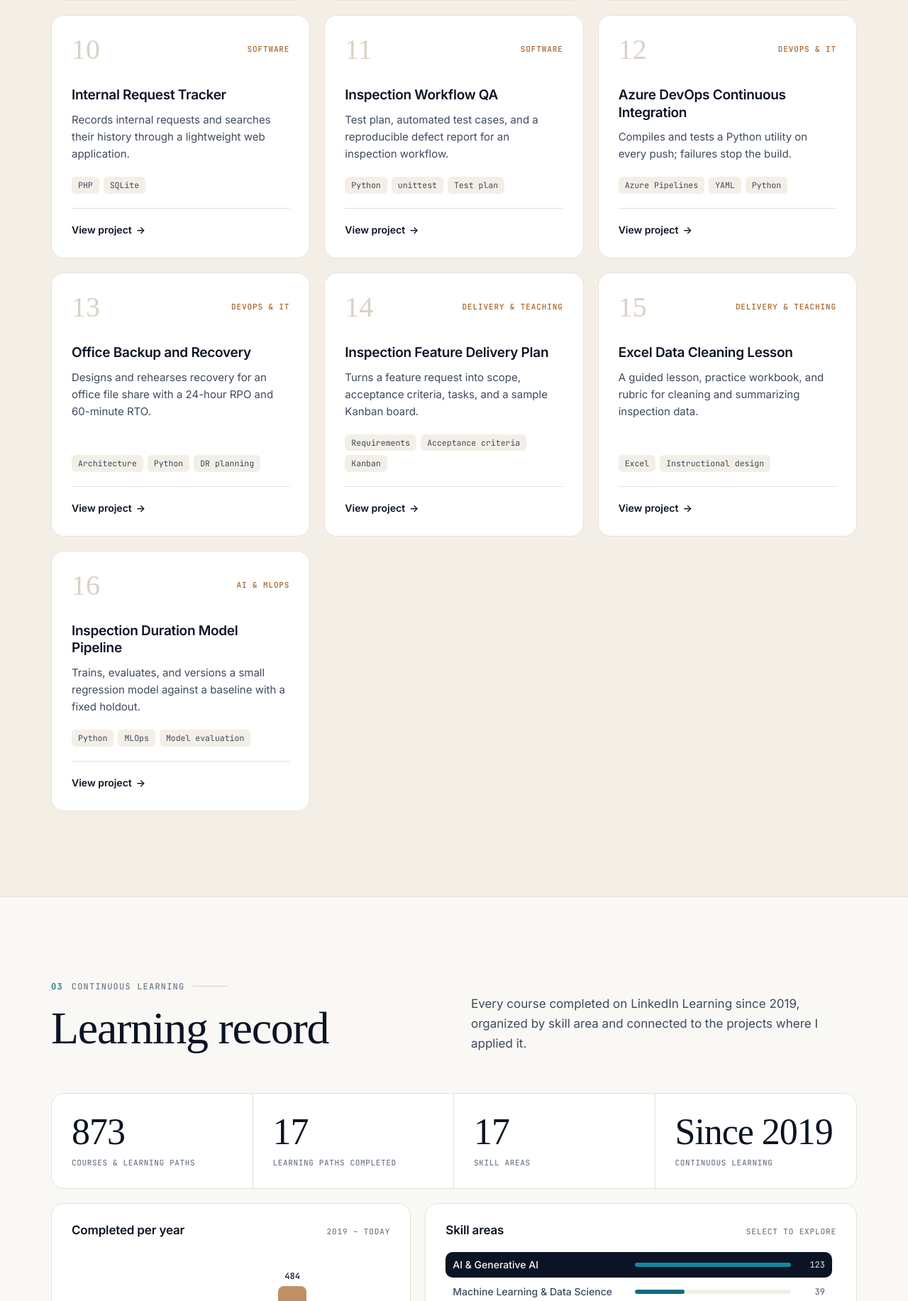
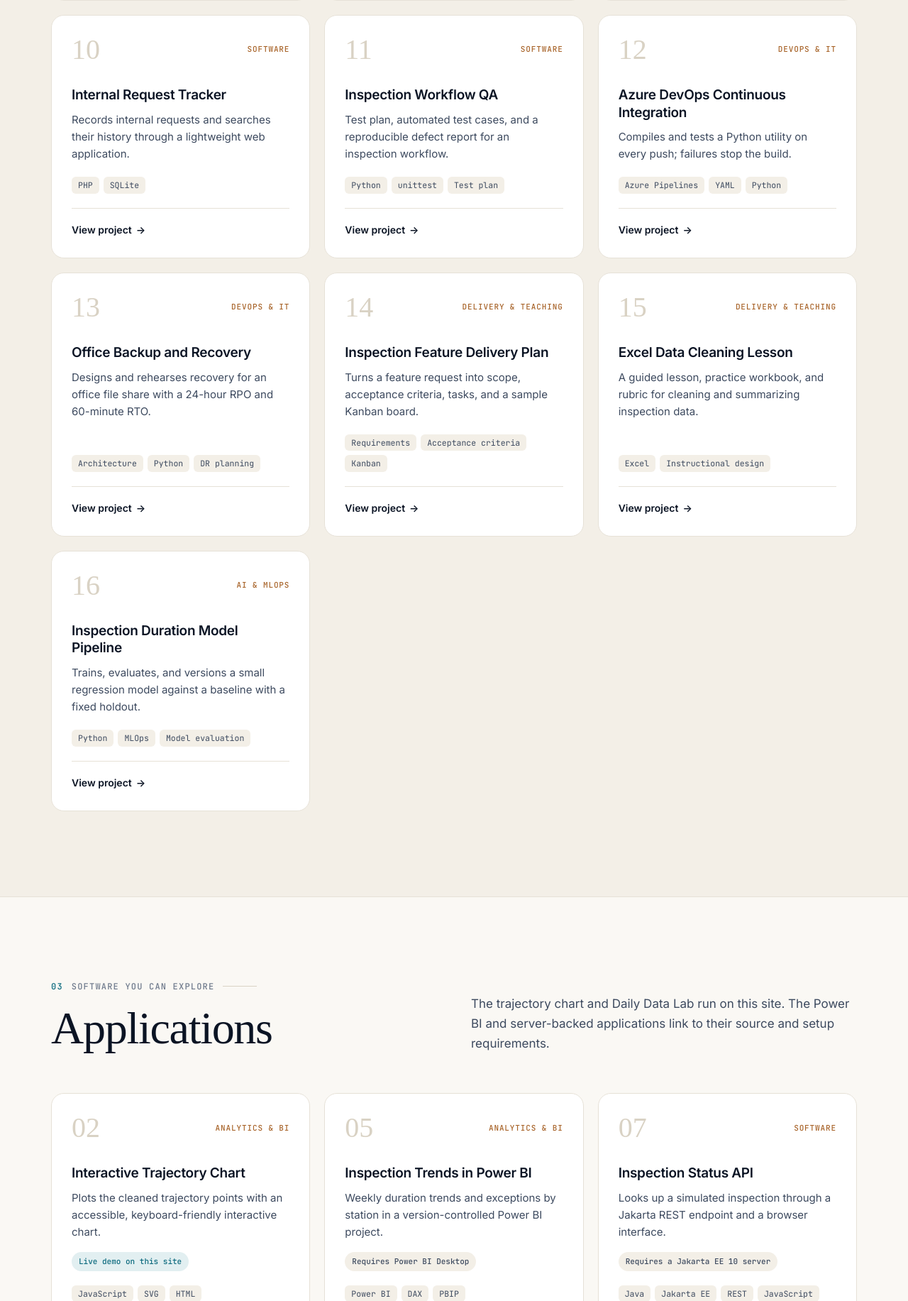
Before and after one commit to agespinoza/Portafolio, a PHP site: page / in a window 1280 px wide. Shown: the part 4178-6011 px from the top of the page at 71% size. Run offline with PHP 8.4, Linux system fonts and the light colour scheme; some web fonts are replaced.

Commit message:
Add applications section to portfolio
Co-authored-by: Copilot <223556219+Copilot@users.noreply.github.com>

```diff
--- a/assets/app.js
+++ b/assets/app.js
@@ -6,23 +6,23 @@
   var PROJECTS = [
     { id: "01-trajectory-etl", title: "Trajectory Data Preparation", area: "data", tech: ["Python", "ETL", "CSV"],
       text: "Validates simulated trajectory points, normalizes timestamps to UTC, removes duplicates, and exports clean data for plotting." },
-    { id: "02-trajectory-visualization", title: "Interactive Trajectory Chart", area: "analytics", tech: ["JavaScript", "SVG", "HTML"], demo: true,
+    { id: "02-trajectory-visualization", title: "Interactive Trajectory Chart", area: "analytics", tech: ["JavaScript", "SVG", "HTML"], demo: true, applicationStatus: "Live demo on this site",
       text: "Plots the cleaned trajectory points with an accessible, keyboard-friendly interactive chart." },
     { id: "03-inspection-sql-performance", title: "Inspection SQL Performance", area: "data", tech: ["SQL", "SQLite", "Query plans"],
       text: "Reports inspection volume by station and compares query plans with and without an index." },
     { id: "04-inspection-warehouse-migration", title: "Inspection Warehouse Migration", area: "data", tech: ["Python", "SQL", "Star schema"],
       text: "Migrates inspection history into a dimensional model and reconciles totals before committing." },
-    { id: "05-inspection-power-bi", title: "Inspection Trends in Power BI", area: "analytics", tech: ["Power BI", "DAX", "PBIP"],
+    { id: "05-inspection-power-bi", title: "Inspection Trends in Power BI", area: "analytics", tech: ["Power BI", "DAX", "PBIP"], applicationStatus: "Requires Power BI Desktop",
       text: "Weekly duration trends and exceptions by station in a version-controlled Power BI project." },
     { id: "06-inspection-statistics-r", title: "Inspection Duration Analysis in R", area: "analytics", tech: ["R", "Statistics"],
       text: "Compares mean inspection durations between stations with a reproducible Welch's t-test." },
-    { id: "07-inspection-status-api", title: "Inspection Status API", area: "software", tech: ["Java", "Jakarta EE", "REST", "JavaScript"],
+    { id: "07-inspection-status-api", title: "Inspection Status API", area: "software", tech: ["Java", "Jakarta EE", "REST", "JavaScript"], applicationStatus: "Requires a Jakarta EE 10 server",
       text: "Looks up a simulated inspection through a Jakarta REST endpoint and a browser interface." },
-    { id: "08-mortgage-workflow-automation", title: "Mortgage Workflow Automation", area: "software", tech: ["C#", "ASP.NET Core", "JavaScript"],
+    { id: "08-mortgage-workflow-automation", title: "Mortgage Workflow Automation", area: "software", tech: ["C#", "ASP.NET Core", "JavaScript"], applicationStatus: "Requires .NET 8",
       text: "Advances a mortgage application through workflow stages and records every transition." },
     { id: "09-employee-erp-integration", title: "Employee ERP Integration", area: "data", tech: ["Python", "ERP", "Reconciliation"],
       text: "Synchronizes HR records into an ERP dataset and reports inserts, updates, and discrepancies." },
-    { id: "10-internal-request-tracker", title: "Internal Request Tracker", area: "software", tech: ["PHP", "SQLite"],
+    { id: "10-internal-request-tracker", title: "Internal Request Tracker", area: "software", tech: ["PHP", "SQLite"], applicationStatus: "Requires PHP 8.1 and SQLite",
       text: "Records internal requests and searches their history through a lightweight web application." },
     { id: "11-inspection-workflow-qa", title: "Inspection Workflow QA", area: "software", tech: ["Python", "unittest", "Test plan"],
       text: "Test plan, automated test cases, and a reproducible defect report for an inspection workflow." },
@@ -124,6 +124,37 @@
       ]));
     });
   }
+  var applicationGrid = document.getElementById("application-grid");
+  var applications = PROJECTS.filter(function (p) { return p.applicationStatus; });
+  applications.push({
+    id: "daily-data-lab",
+    number: "DL",
+    title: "Daily Data Lab",
+    area: "analytics",
+    tech: ["React", "Public APIs", "Data visualization"],
+    text: "A growing collection of interactive visualizations built with public data.",
+    applicationStatus: "Live app on this site",
+    demoHref: "lab/index.html",
+    demoLabel: "Open live app",
+    sourceHref: "https://github.com/agespinoza/Portafolio/tree/main/daily-data-lab"
+  });
+  applications.forEach(function (p) {
+    var demoHref = p.demoHref || (p.demo ? "projects/" + p.id + "/index.html" : null);
+    var links = [];
+    if (demoHref) links.push(el("a", { class: "demo", href: demoHref, text: p.demoLabel || "Open live demo" }));
+    links.push(el("a", { href: p.sourceHref || REPO + p.id, rel: "noopener", text: "Code & instructions" }));
+    applicationGrid.appendChild(el("article", { class: "card" }, [
+      el("div", { class: "card__top" }, [
+        el("span", { class: "card__num", text: p.number || p.id.slice(0, 2) }),
+        el("span", { class: "card__area", text: areaLabel[p.area] })
+      ]),
+      el("h3", { text: p.title }),
+      el("p", { text: p.text }),
+      el("span", { class: "application__status" + (demoHref ? " application__status--live" : ""), text: p.applicationStatus }),
+      el("div", { class: "card__tech" }, p.tech.map(function (t) { return el("span", { text: t }); })),
+      el("div", { class: "card__links" }, links)
+    ]));
+  });
   AREAS.forEach(function (a, i) {
     var n = a.id === "all" ? PROJECTS.length : PROJECTS.filter(function (p) { return p.area === a.id; }).length;
     var b = el("button", { class: "chip", type: "button", "aria-pressed": i === 0 ? "true" : "false" },
--- a/assets/styles.css
+++ b/assets/styles.css
@@ -256,6 +256,12 @@ a.tag:hover { text-decoration: none; border-color: var(--accent); color: var(--a
 .card__links .demo::after { content: "↗"; }
 .card__stretch::before { content: ""; position: absolute; inset: 0; border-radius: inherit; }
 .card__links .demo { position: relative; z-index: 1; }
+.application__status {
+  display: inline-flex; align-self: flex-start; margin-top: 16px; padding: 7px 10px;
+  border-radius: 999px; background: var(--paper-2); color: var(--ink-2);
+  font: 500 11px/1.2 var(--mono);
+}
+.application__status--live { background: var(--accent-soft); color: var(--accent); }
 
 /* ---------- Learning ---------- */
 .kpis { display: grid; grid-template-columns: repeat(4, 1fr); border: 1px solid var(--line); border-radius: var(--radius); background: var(--surface); margin-bottom: 20px; overflow: hidden; }
--- a/index.html
+++ b/index.html
@@ -28,6 +28,7 @@
         <ul class="nav__links">
           <li><a href="#experience" data-nav>Experience</a></li>
           <li><a href="#projects" data-nav>Projects</a></li>
+          <li><a href="#applications" data-nav>Applications</a></li>
           <li><a href="#learning" data-nav>Learning</a></li>
           <li><a href="#lab" data-nav>Data Lab</a></li>
           <li><a href="#contact" class="btn btn--small">Get in touch</a></li>
@@ -123,12 +124,26 @@
       </div>
     </section>
 
+    <!-- Applications -->
+    <section class="section" id="applications" aria-labelledby="app-title">
+      <div class="wrap">
+        <div class="section__head">
+          <div>
+            <p class="kicker"><span>03</span> Software you can explore</p>
+            <h2 id="app-title">Applications</h2>
+          </div>
+          <p class="section__intro">The trajectory chart and Daily Data Lab run on this site. The Power BI and server-backed applications link to their source and setup requirements.</p>
+        </div>
+        <div class="cards applications-grid" id="application-grid"></div>
+      </div>
+    </section>
+
     <!-- Learning -->
     <section class="section" id="learning" aria-labelledby="learn-title">
       <div class="wrap">
         <div class="section__head">
           <div>
-            <p class="kicker"><span>03</span> Continuous learning</p>
+            <p class="kicker"><span>04</span> Continuous learning</p>
             <h2 id="learn-title">Learning record</h2>
           </div>
           <p class="section__intro">Every course completed on LinkedIn Learning since 2019, organized by skill area and connected to the projects where I applied it.</p>
@@ -186,7 +201,7 @@
       <div class="wrap">
         <div class="section__head">
           <div>
-            <p class="kicker"><span>04</span> Learning in public</p>
+            <p class="kicker"><span>05</span> Learning in public</p>
             <h2 id="lab-title">Daily Data Lab</h2>
           </div>
           <p class="section__intro">One small interactive visualization a day, each on a different everyday topic, built with React and public data.</p>
@@ -210,7 +225,7 @@
     <!-- Contact -->
     <section class="contact" id="contact" aria-labelledby="contact-title">
       <div class="wrap contact__inner">
-        <p class="kicker kicker--light"><span>05</span> Contact</p>
+        <p class="kicker kicker--light"><span>06</span> Contact</p>
         <h2 id="contact-title">Let's build something <em>reliable</em> together.</h2>
         <p>Open to conversations about data platforms, production analytics, and AI engineering.</p>
         <div class="contact__links">
```
Also changed, not shown: README.md.
